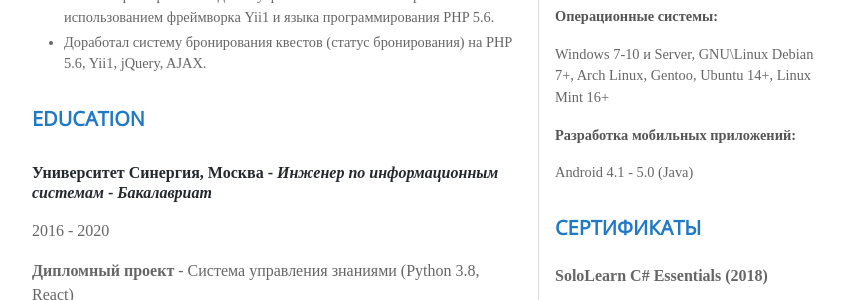
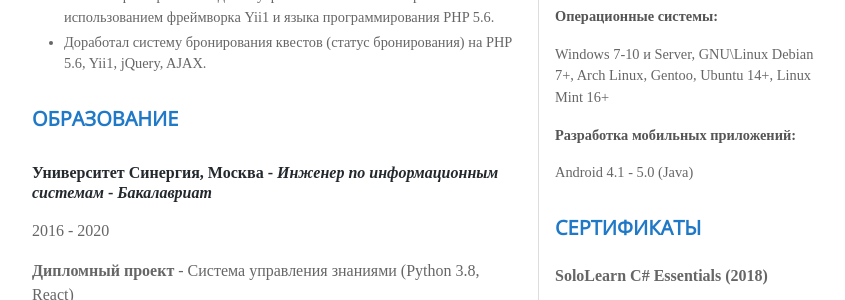
Before and after one commit to atthealchemist/atthealchemist.github.io, a Jekyll site: the page built from pages/ru/index.md, in a window 1280 px wide and 900 px high, scrolled down 2425 px. Shown: the part 155-455 px from the top of the window, without its empty margins (118-963 px from the left). Built offline with Jekyll 4.4.1, drawn with Linux system fonts in a browser that asks for light colours; nearby versions of some CDN libraries; some web fonts are replaced.

Commit message:
Немного пофиксил локализацию

```diff
--- a/_data/i18n/ru.yml
+++ b/_data/i18n/ru.yml
@@ -23,7 +23,7 @@ pages:
       about_me: Обо мне
       my_jobs: Работа
       education:
-        title: Education
+        title: Образование
         graduation_project: Дипломный проект
       repositories:
         title: Мои репозитории
```
